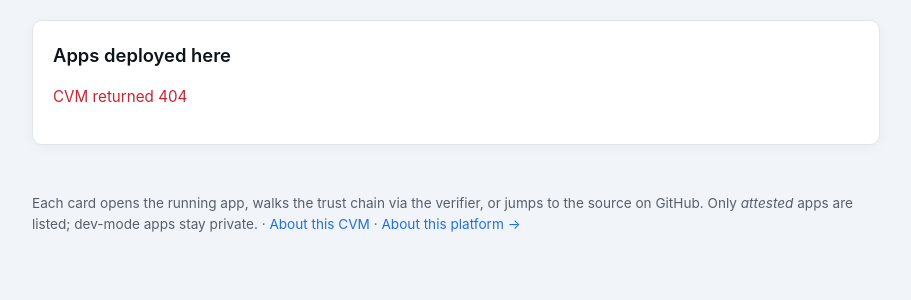
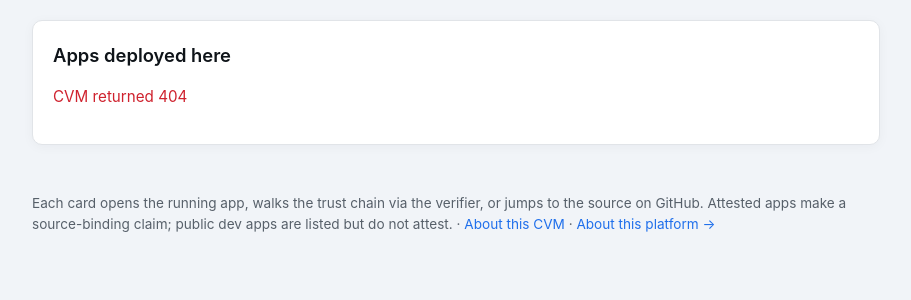
Before and after one commit to amiller/dstack-webhost, a Python web app: template proxy/templates/index.html in a window 1280 px wide. Shown: the part 167-467 px from the top of the page, without its empty margins (184-1095 px from the left). Run offline with Jinja, Linux system fonts and the light colour scheme; the template is opened without the code that fills it, so the values that code supplies are empty.

Commit message:
Split mode into visibility + attestation axes
- Add `public` visibility flag to Project model (default False)
- Include public dev projects in anonymous listing
- Add visual badges: green "attested" for attested, red "dev (public)" for public-dev
- Update homepage and About copy to reflect two-axis story

Implements RFC 0016: a project can be publicly reachable without
making an attestation claim. Public dev projects are listed but
clearly marked as not attested.

Co-Authored-By: Claude Opus 4.8 <noreply@anthropic.com>

```diff
--- a/proxy/ingress.py
+++ b/proxy/ingress.py
@@ -112,9 +112,9 @@ class Ingress:
             authed = (API_TOKEN and auth.startswith("Bearer ")
                       and hmac.compare_digest(auth[7:], API_TOKEN))
             visible = [p for p in self.store.list()
-                       if authed or p.mode == "attested"]
+                       if authed or p.mode == "attested" or p.public]
             projects = {p.name: {
-                "runtime": p.runtime, "mode": p.mode,
+                "runtime": p.runtime, "mode": p.mode, "public": p.public,
                 "source": p.source, "commit_sha": p.commit_sha,
                 "tree_hash": p.tree_hash,
             } for p in visible}
--- a/proxy/projects.py
+++ b/proxy/projects.py
@@ -21,6 +21,7 @@ class Project:
     entry: str
     port: int
     mode: str = "dev"
+    public: bool = False  # visibility axis: listed for anonymous callers
     env: dict = None
     container_id: str = ""
     deployed_at: str = ""
--- a/proxy/templates/index.html
+++ b/proxy/templates/index.html
@@ -24,6 +24,9 @@
   .card .links { margin-top: 0.6rem; display: flex; gap: 0.85rem; flex-wrap: wrap; font-size: 0.88em; }
   .card .links a { color: #1f6feb; text-decoration: none; }
   .card .links a:hover { text-decoration: underline; }
+  .badge { display: inline-block; padding: 2px 6px; border-radius: 4px; font-size: 0.8em; font-weight: 500; margin-left: 6px; }
+  .badge.attested { background: #1a7f37; color: #fff; }
+  .badge.dev-public { background: #cf222e; color: #fff; }
   .muted { color: #57606a; font-size: 0.95em; }
   .err { color: #cf222e; font-size: 0.95em; }
   .footer { max-width: 56rem; margin: 0 auto; padding: 0 1.5rem 2rem; color: #57606a; font-size: 0.85em; }
@@ -45,7 +48,7 @@
 </main>
 <div class="footer">
   Each card opens the running app, walks the trust chain via the verifier, or jumps to the source on GitHub.
-  Only <em>attested</em> apps are listed; dev-mode apps stay private.
+  Attested apps make a source-binding claim; public dev apps are listed but do not attest.
   ·
   <a href="/about">About this CVM</a>
   ·
@@ -61,7 +64,7 @@
     const data = await r.json();
     const projects = data.projects || {};
     const names = Object.keys(projects);
-    if (!names.length) { root.innerHTML = '<p class="muted">No attested apps deployed yet.</p>'; return; }
+    if (!names.length) { root.innerHTML = '<p class="muted">No public apps deployed yet.</p>'; return; }
     const verifyBase = 'https://amiller.github.io/dstack-webhost/verify.html';
     const daemon = location.origin;
     const cards = names.map(name => {
@@ -71,8 +74,15 @@
         : '';
       const runLink = '<a href="/' + escape(name) + '/">open</a>';
       const verifyLink = '<a href="' + verifyBase + '?daemon=' + encodeURIComponent(daemon) + '&project=' + encodeURIComponent(name) + '" target="_blank">verify</a>';
-      const meta = p.commit_sha ? 'commit ' + escape(p.commit_sha.slice(0, 7)) : 'mode: ' + escape(p.mode);
-      return '<div class="card"><h3>' + escape(name) + '</h3><div class="meta">' + meta + '</div><div class="links">' + runLink + ' · ' + verifyLink + (sourceLink ? ' · ' + sourceLink : '') + '</div></div>';
+      let badge = '';
+      if (p.mode === 'attested') {
+        badge = '<span class="badge attested">attested</span>';
+      } else if (p.mode === 'dev' && p.public) {
+        badge = '<span class="badge dev-public">dev (public)</span>';
+      }
+      const meta = p.commit_sha ? 'commit ' + escape(p.commit_sha.slice(0, 7)) : '';
+      const title = '<h3>' + escape(name) + (badge ? ' ' + badge : '') + '</h3>';
+      return '<div class="card">' + title + (meta ? '<div class="meta">' + meta + '</div>' : '') + '<div class="links">' + runLink + ' · ' + verifyLink + (sourceLink ? ' · ' + sourceLink : '') + '</div></div>';
     }).join('');
     root.innerHTML = '<div class="grid">' + cards + '</div>';
   } catch (e) {
```
Also changed, not shown: proxy/templates/about.html (+4 -4 lines).
